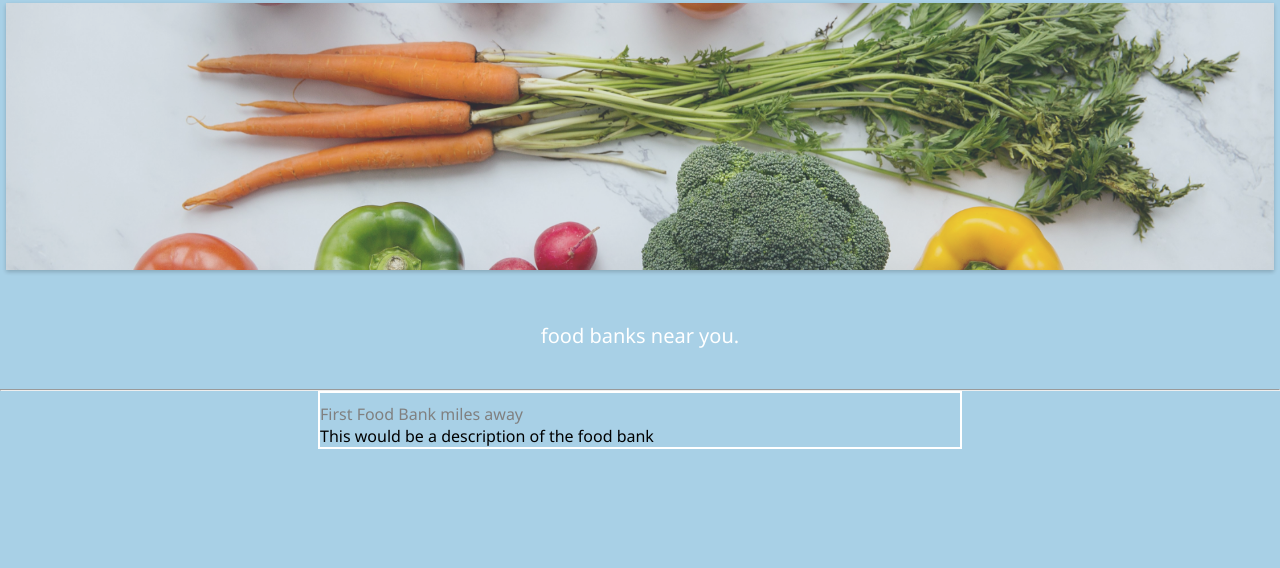
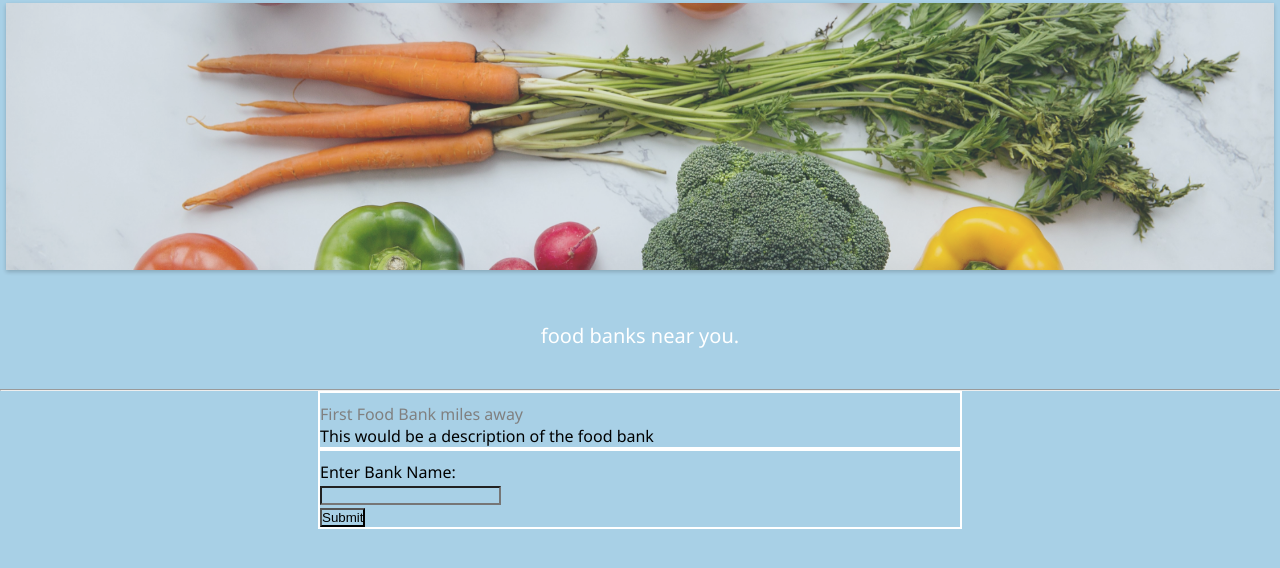
Before and after one commit to astafford2/FoodForAll, a Flask app: page /foodBankNeeds in a window 1280 px wide. Shown: the part 121-689 px from the top of the page. Run offline with Flask 2, Linux system fonts and the light colour scheme.

Commit message:
added functionality to type in bank name and get customized results

```diff
--- a/main.py
+++ b/main.py
@@ -1,5 +1,5 @@
 
-from flask import Flask, render_template
+from flask import Flask, render_template, request
 from bankFood import *
 
 app = Flask(__name__)
@@ -27,18 +27,27 @@ def findFoodBank():
     return render_template('foodbank.html')
 
 
-@app.route('/foodBankNeeds')
+@app.route('/foodBankNeeds', methods=['GET', 'POST'])
 def foodBankNeeds():
-    return render_template('foodbankneeds.html')
+    if request.method == 'POST':
+        bank = request.form['bankName']
+
+        neededItems = fetchFoodNeeded(bank)
+        storedItems = fetchFoodByBank(bank)
+
+        return render_template('needsandhaves.html', neededItems=neededItems, storedItems=storedItems)
+
+    else:
+        return render_template('foodbankneeds.html')
 
 
 @app.route('/needsAndHaves')
 def needsAndHaves():
-    bank = 'bank'
-    neededItems = fetchFoodNeeded(bank)
-    storedItems = fetchFoodByBank(bank)
+    # bank = input("Enter bank name: ")
+    # neededItems = fetchFoodNeeded(bank)
+    # storedItems = fetchFoodByBank(bank)
 
-    return render_template('needsandhaves.html', neededItems=neededItems, storedItems=storedItems)
+    return render_template('needsandhaves.html') # , neededItems=neededItems, storedItems=storedItems
 
 
 if __name__ == '__main__':
--- a/templates/foodbankneeds.html
+++ b/templates/foodbankneeds.html
@@ -38,7 +38,12 @@
     <p> This would be a description of the food bank</p>
   </div>
 
-  <body>
+  <div class="boxes">
+      <form method="POST">
+          Enter Bank Name:<br>
+          <input type="text" name="bankName"><br>
+          <input type="submit" value="Submit">
+      </form>
+  </div>
 
-  </body>
 </html>
```
